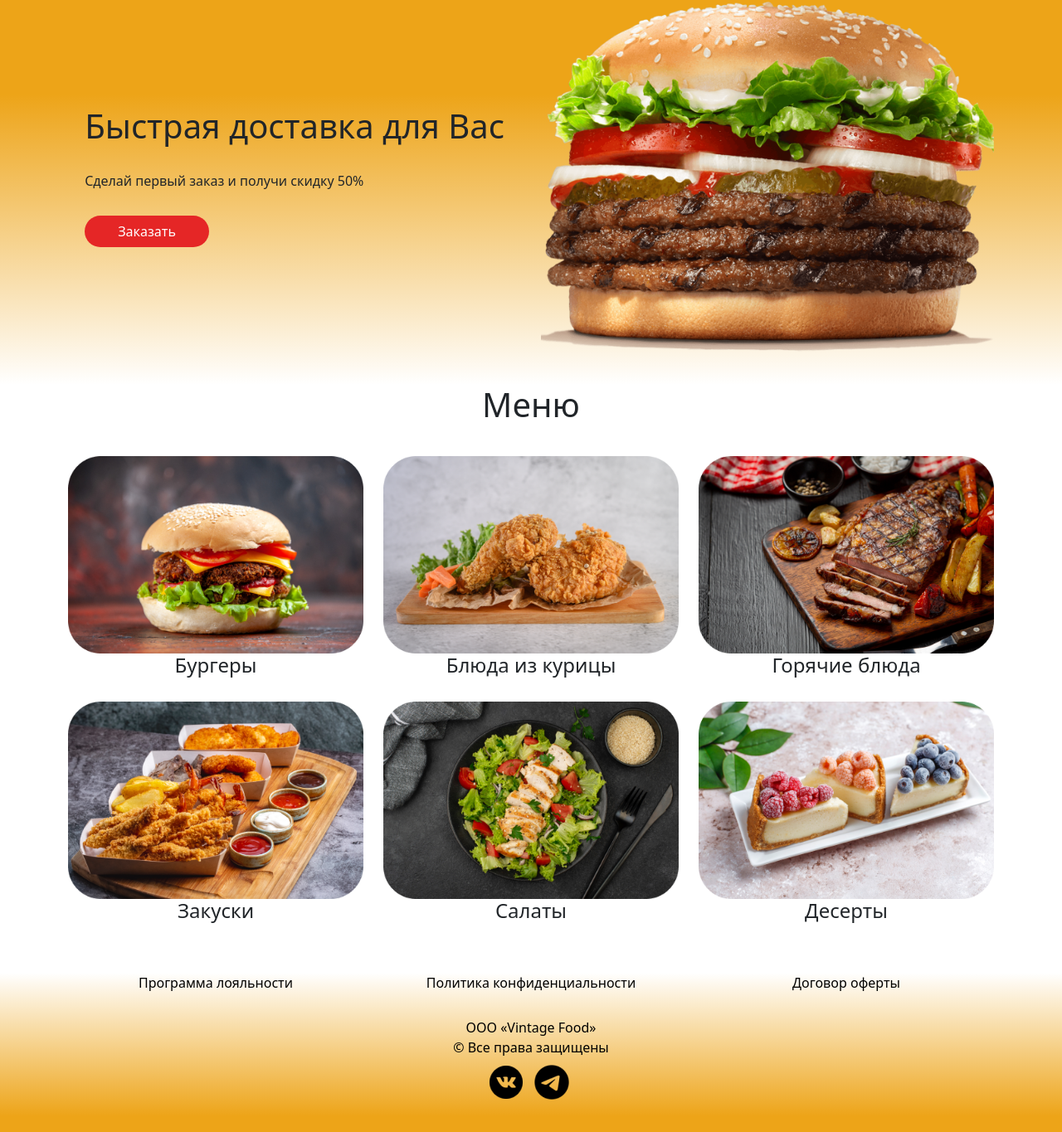
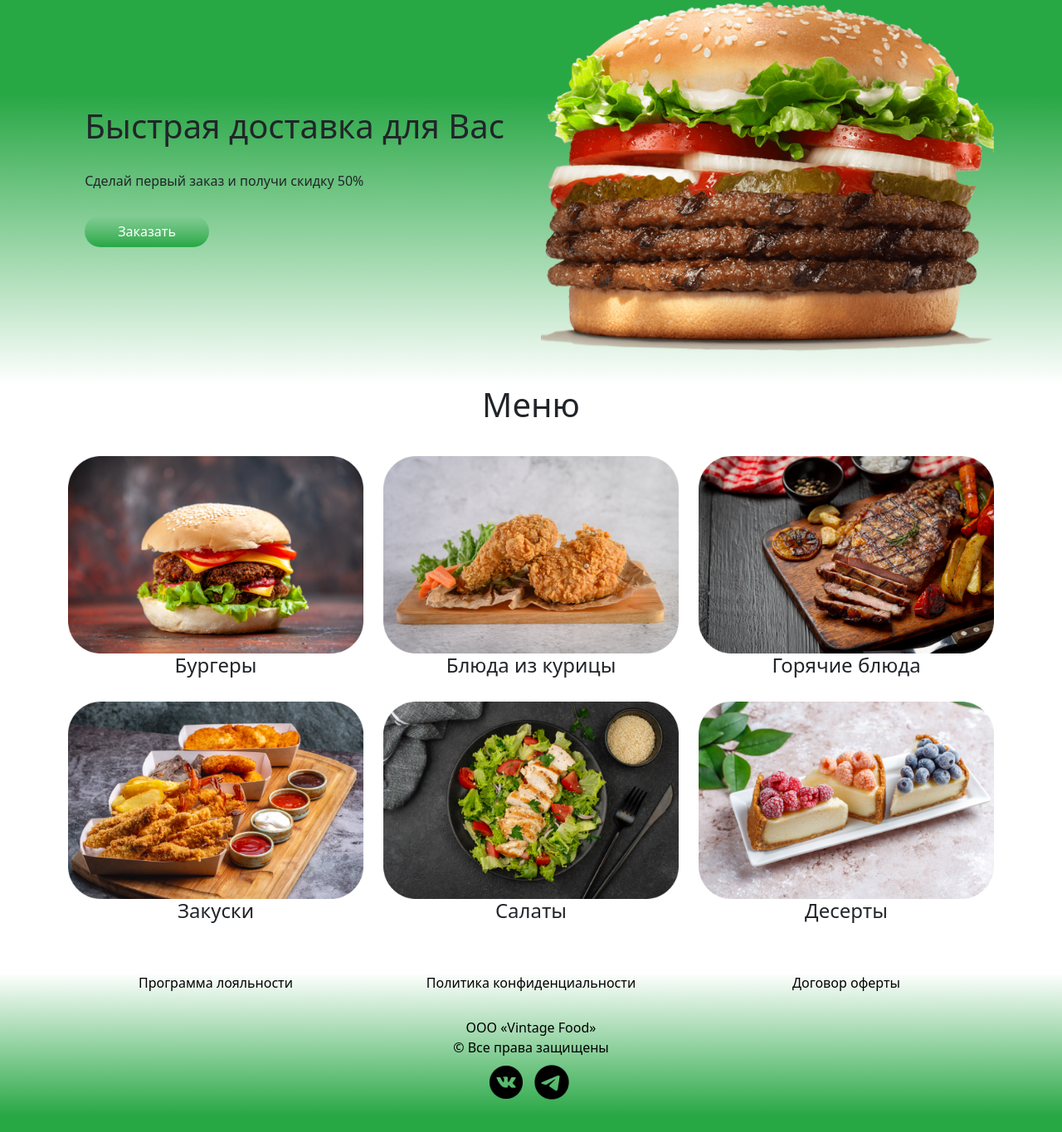
Before and after one commit to 1samandarqarshiyev/Burger_project, a plain HTML site: page index.html in a window 1280 px wide. Shown: the part 120-1485 px from the top of the page at 83% size. Drawn offline with nearby package versions, Linux system fonts and the light colour scheme.

Commit message:
rang almashdi fon+button

```diff
--- a/style.scss
+++ b/style.scss
@@ -1,6 +1,6 @@
 header{
     height: auto;
-    background: linear-gradient(180deg, rgba(237, 164, 24, 1) 40%, rgba(237, 164, 24, 0) 100%);
+    background: linear-gradient(180deg, #28a745 40%, rgba(237, 164, 24, 0) 100%);
     .container{
         .header1{
             // position: fixed;
@@ -100,14 +100,14 @@ header{
                         margin: 30px 0px 30px 0px;
                     }
                     button{
-                        background-color: rgba(229, 38, 38, 1);
+                        background: linear-gradient(0deg, #28a745 2%, rgba(237, 164, 24, 0) 100%);
                         border: 0px;
                         border-radius: 50px;
                         padding: 7px 40px 7px 40px;
                     }
                     :active{
-                        color: rgba(237, 164, 24, 1);
-                        background: linear-gradient(135deg, rgba(237, 164, 24, 1) 2%, rgba(237, 164, 24, 0) 100%);
+                        color: #28a745;
+                        background: linear-gradient(135deg, #28a745 2%, rgba(237, 164, 24, 0) 100%);
                     }
                 }
             }
@@ -148,7 +148,7 @@ main{
 
 footer{
     height: auto;
-    background: linear-gradient(360deg, rgba(237, 164, 24, 1) 10%, rgba(237, 164, 24, 0) 100%);
+    background: linear-gradient(360deg, #28a745 10%, rgba(237, 164, 24, 0) 100%);
     .container{
         .text_1{
             text-align: center;
```
Also changed, not shown: style.css, 1 other file.
